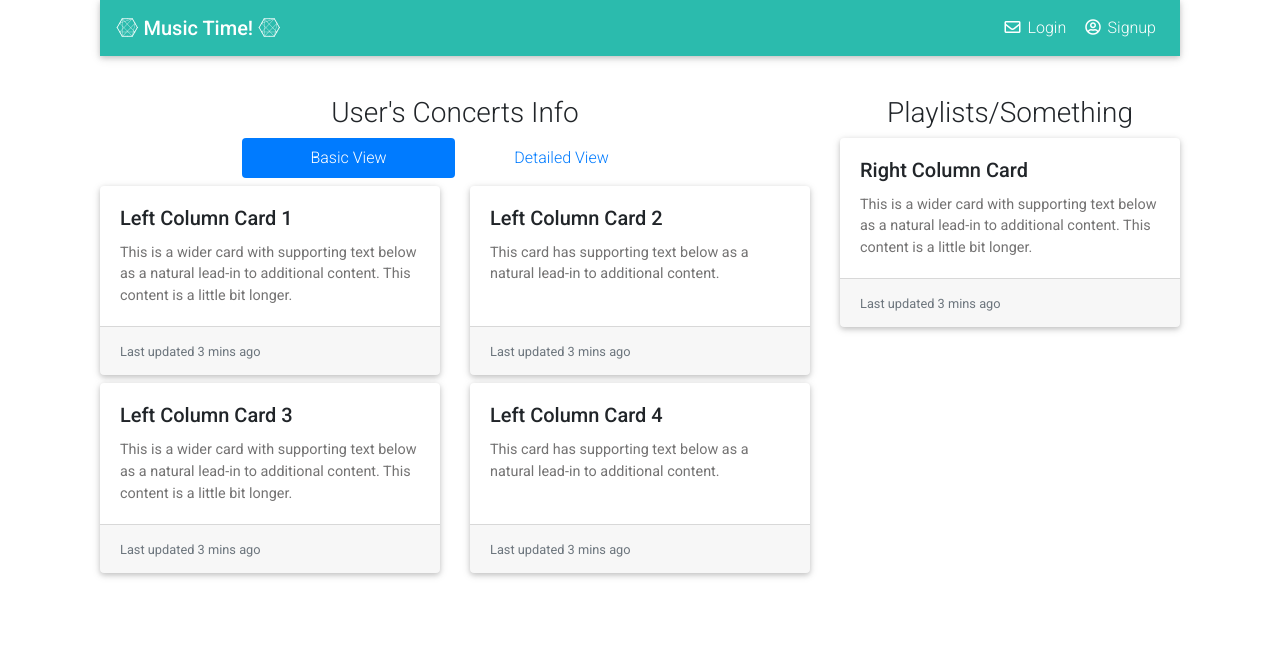
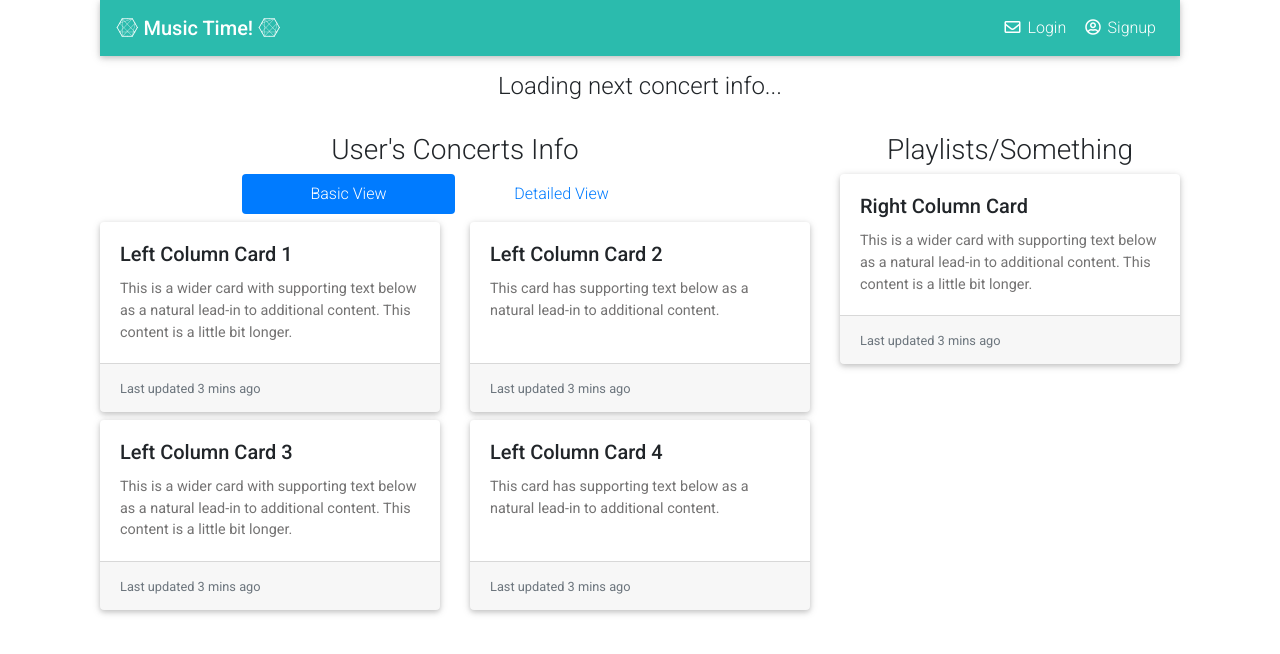
Before and after one commit to cillianwing/give-me-live-music-client, a React (Create React App) app: page /user/concerts in a window 1280 px wide. Shown: the top 654 px of the page. Built offline with nearby package versions, Linux system fonts and the light colour scheme.

Commit message:
Updated UserConcerts container such that it sorts the concerts by date and passes the first (next upcoming) to NextConcert as a prop.

```diff
--- a/src/components/concert/NextConcert.js
+++ b/src/components/concert/NextConcert.js
@@ -46,10 +46,10 @@ const NextConcert = (props) => {
                 {params.date ? `${params.eventType} starts on ${params.date.toLocaleDateString()}` : ''}{params.time ? ` @ ${params.time}` : ''}
                 {params.eventType === 'Festival' ? ` and ends on ${params.endDate.toLocaleDateString()}` : ''}{params.endTime ? ` @ ${params.endTime}` : ''}
               </Card.Text>
-              <Card.Text>
+              <Card.Text className="mb-0">
                 Popularity: {Math.round((params.popularity * 1000)*2)/2} / 10
-                {params.popularity ? <ProgressBar className="mx-auto" style={{width: "50%"}} now={params.popularity * 10000} variant="success" /> : ''}
               </Card.Text>
+              {params.popularity ? <ProgressBar className="mx-auto" style={{width: "50%"}} now={params.popularity * 10000} variant="success" /> : ''}
             </Card.Body>
           </Col>
           <Col className="text-center" xs={12} sm={12} md={12} lg={6}>
@@ -62,7 +62,7 @@ const NextConcert = (props) => {
                 {params.street ? `${params.street} - ` : ''}{params.location}{params.venuePhone ? ` | Phone: ${params.venuePhone}` : ''}
               </Card.Text>
               <Card.Text>
-                {params.venuePhone ? ` | Phone: ${params.venuePhone}` : ''}
+                {params.venuePhone ? `Phone: ${params.venuePhone}` : ''}
               </Card.Text>
               <Card.Text className="mb-0">
                 {params.ageRestriction && params.venueCapacity ?
--- a/src/containers/UserConcerts.js
+++ b/src/containers/UserConcerts.js
@@ -25,12 +25,18 @@ const UserConcerts = (props) => {
     setKey(k)
   }
 
+  const sortedConcertsByDate = () => {
+    let newArr = [].concat(props.concertsDetailed)
+    newArr.sort((a, b) => new Date(a.start.date) - new Date(b.start.date)).map(concert => concert)
+    return newArr
+  }
+
   return (
     <Container>
       <TopNav loggedIn={props.loggedIn} handleLogout={handleLogout} />
       <LoadingSpinner show={modalShow} />
       <Row className="my-3">
-      {props.detailPulled && props.concertsDetailed.length > 0 ? <NextConcert concert={props.concertsDetailed[0]} /> : '' }
+      {props.detailPulled && props.concertsDetailed.length > 0 && props.userConcerts.length === props.concertsDetailed.length ? <NextConcert concert={sortedConcertsByDate()[0]} /> : <Col className="text-center"><h4>Loading next concert info...</h4></Col> }
       </Row>
       <Row>
         <Col xs={12} sm={12} md={12} lg={8}>
```
